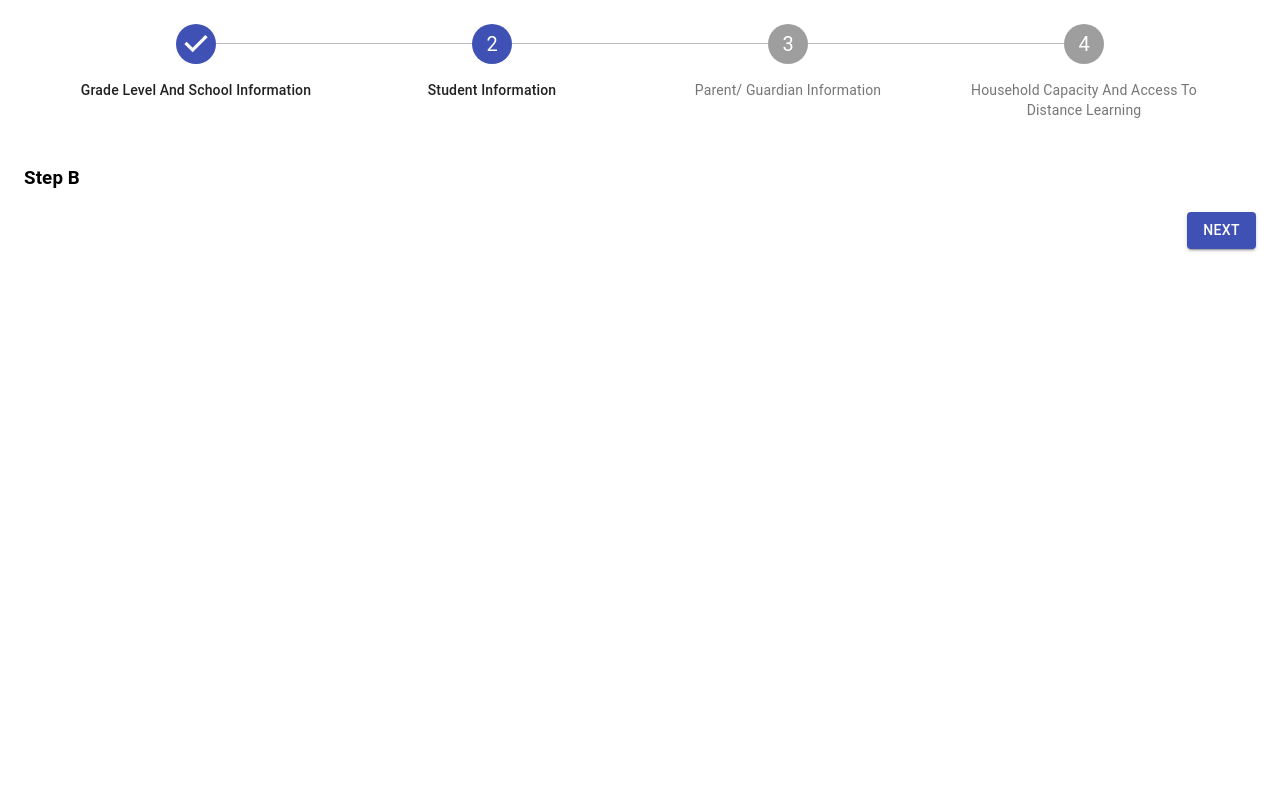
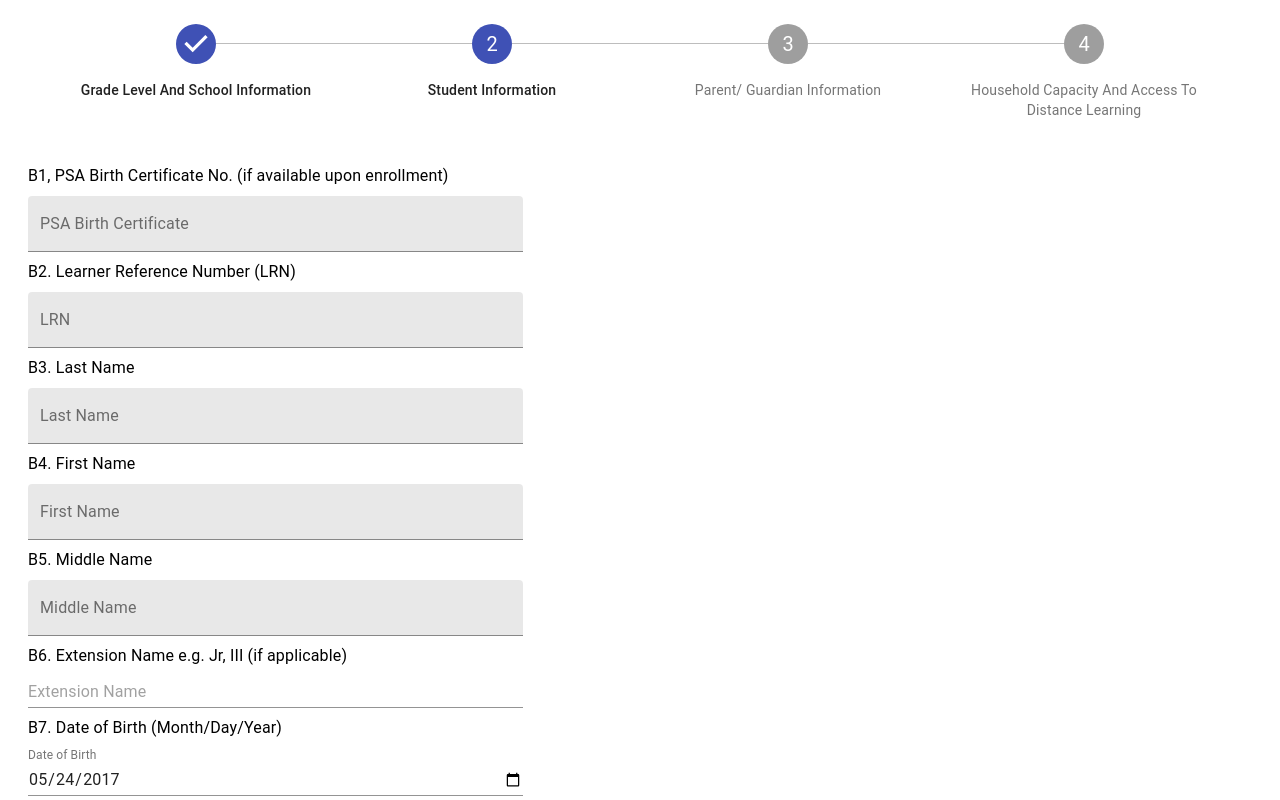
Before and after one commit to nonsense00027/dorshs, a React (Create React App) app: page / in a window 1280 px wide. Both pictures are taken after a click on the button "NEXT". Shown: the top 800 px of the page. Built offline with nearby package versions, Linux system fonts and the light colour scheme.

Commit message:
StepB added

```diff
--- a/src/pages/Enrollment/StepB.js
+++ b/src/pages/Enrollment/StepB.js
@@ -1,34 +1,251 @@
 import React, { useState } from "react";
 import { Button } from "@material-ui/core";
+import { makeStyles } from '@material-ui/core/styles';
+
+import TextField from '@material-ui/core/TextField';
+import Input from '@material-ui/core/Input';
+import Checkbox from '@material-ui/core/Checkbox';
+
+const useStyles = makeStyles((theme) => ({
+  root: {
+    '& > *': {
+      margin: theme.spacing(0.5),
+      width: '55ch',
+    },
+    container: {
+      display: 'flex',
+      flexWrap: 'wrap',
+    },
+    textField: {
+      width: '60ch',
+    },
+  },
+}));
 
 function StepB({ handleNext }) {
-  const [birthCertificateNo, setBirthCertificateNo] = useState("");
-  const [lrnNo, setLrnNo] = useState("");
-  const [lastname, setLastname] = useState("");
-  const [firstname, setFirstname] = useState("");
-  const [middlename, setMiddlename] = useState("");
-  const [extensionname, setExtensionname] = useState("");
-  const [birthdate, setBirthdate] = useState("");
-  const [age, setAge] = useState("");
-  const [sex, setSex] = useState("");
-  const [ip, setIp] = useState(false);
-  const [ipType, setIpType] = useState("");
-  const [motherTongue, setMotherTongue] = useState("");
-  const [religion, setReligion] = useState("");
-  const [specialNeeds, setSpecialNeeds] = useState(false);
-  const [specialNeedsType, setSpecialNeedsType] = useState("");
-  const [device, setDevice] = useState(false);
-  const [deviceType, setDeviceType] = useState("");
-  const [houseNumber, setHouseNumber] = useState("");
-  const [subdivision, setSubdivision] = useState("");
-  const [barangay, setBarangay] = useState("");
-  const [city, setCity] = useState("");
-  const [province, setProvince] = useState("");
-  const [region, setRegion] = useState("");
+  const classes = useStyles();
+
+
+  // const [birthCertificateNo, setBirthCertificateNo] = useState("");
+  // const [lrnNo, setLrnNo] = useState("");
+  // const [lastname, setLastname] = useState("");
+  // const [firstname, setFirstname] = useState("");
+  // const [middlename, setMiddlename] = useState("");
+  // const [extensionname, setExtensionname] = useState("");
+  // const [birthdate, setBirthdate] = useState("");
+  // const [age, setAge] = useState("");
+  // const [sex, setSex] = useState("");
+  // const [ip, setIp] = useState(false);
+  // const [ipType, setIpType] = useState("");
+  // const [motherTongue, setMotherTongue] = useState("");
+  // const [religion, setReligion] = useState("");
+  // const [specialNeeds, setSpecialNeeds] = useState(false);
+  // const [specialNeedsType, setSpecialNeedsType] = useState("");
+  // const [device, setDevice] = useState(false);
+  // const [deviceType, setDeviceType] = useState("");
+  // const [houseNumber, setHouseNumber] = useState("");
+  // const [subdivision, setSubdivision] = useState("");
+  // const [barangay, setBarangay] = useState("");
+  // const [city, setCity] = useState("");
+  // const [province, setProvince] = useState("");
+  // const [region, setRegion] = useState("");
+
+
+
+
 
   return (
     <div>
-      <h3>Step B</h3>
+      <form className={classes.root} noValidate autoComplete="off">
+      <p>
+        B1, PSA Birth Certificate No. (if available upon enrollment)
+      </p>
+      <TextField id="filled-basic" label="PSA Birth Certificate" variant="filled" />
+      </form>
+
+      <form className={classes.root} noValidate autoComplete="off">
+      <p>
+        B2. Learner Reference Number (LRN)
+      </p>
+      <TextField id="filled-basic" label="LRN" variant="filled" />
+      </form>
+
+      <form className={classes.root} noValidate autoComplete="off">
+      <p>
+        B3. Last Name
+      </p>
+      <TextField id="filled-basic" label="Last Name" variant="filled" />
+      </form>
+
+      <form className={classes.root} noValidate autoComplete="off">
+      <p>
+        B4. First Name
+      </p>
+      <TextField id="filled-basic" label="First Name" variant="filled" />
+      </form>
+
+      <form className={classes.root} noValidate autoComplete="off">
+      <p>
+        B5. Middle Name
+      </p>
+      <TextField id="filled-basic" label="Middle Name" variant="filled" />
+      </form>
+
+      <form className={classes.root} noValidate autoComplete="off">
+      <p>
+        B6. Extension Name e.g. Jr, III (if applicable)
+      </p>
+      <Input placeholder='Extension Name' inputProps={{ 'aria-label': 'description' }} />
+      </form>
+
+      <form className={classes.root} noValidate autoComplete="off">
+      <p>
+        B7. Date of Birth (Month/Day/Year)
+      </p>
+      <TextField
+        id="date"
+        label="Date of Birth"
+        type="date"
+        defaultValue="2017-05-24"
+        className={classes.textField}
+        InputLabelProps={{
+          shrink: true,
+        }}
+      />
+      </form>
+
+        <div>
+          <p>
+           B8. Age
+          </p>
+          <Input placeholder='Age' inputProps={{ 'aria-label': 'description' }} />
+        </div>
+        <div>
+          <p>
+           B9. Sex
+          </p>
+          <Checkbox value="1" inputProps={{ 'aria-label': 'Checkbox A' }} />
+          <label>Male</label>
+          <Checkbox value="2" inputProps={{ 'aria-label': 'Checkbox B' }} />
+          <label>Female</label>
+        </div>
+
+        <div>
+          <p>
+           B10. Belonging to Indienous People (IP)
+          </p>
+          <Checkbox value="1" inputProps={{ 'aria-label': 'Checkbox A' }} />
+          <label>Yes</label>
+          <Checkbox value="2" inputProps={{ 'aria-label': 'Checkbox B' }} />
+          <label>No</label>
+        </div>
+
+        <div className={classes.root} noValidate autoComplete="off">
+          <p>
+           B11. If yes, please specify:
+          </p>
+          <Input placeholder='Please Specify' inputProps={{ 'aria-label': 'description' }} />
+        </div>
+
+      <form className={classes.root} noValidate autoComplete="off">
+      <p>
+        B12. Mother Tounge
+      </p>
+      <TextField id="filled-basic" label="Mother Tounge" variant="filled" />
+      </form>
+
+      <form className={classes.root} noValidate autoComplete="off">
+      <p>
+        B13. Religion
+      </p>
+      <TextField id="filled-basic" label="Religion" variant="filled" />
+      </form>
+
+        <div>
+          <h4>
+            For Learnes with Special Education Needs
+          </h4>
+        </div>
+
+      <div>
+          <p>
+           B14. Does the learner have special education needs?
+          (i.e. physical, mental, developmental disability, medical condition, giftedness, among others)
+          </p>
+          <Checkbox value="1" inputProps={{ 'aria-label': 'Checkbox A' }} />
+          <label>Yes</label>
+          <Checkbox value="2" inputProps={{ 'aria-label': 'Checkbox B' }} />
+          <label>No</label>
+        </div>
+
+        <div className={classes.root} noValidate autoComplete="off">
+          <p>
+           B15. If yes, please specify:
+          </p>
+          <Input placeholder='Please Specify' inputProps={{ 'aria-label': 'description' }} />
+        </div>
+
+        <div>
+          <p>
+         B16. Do you have any assistive technology devices available at home?
+          (i.e. screen reader, Braille, DAISY)
+          </p>
+          <Checkbox value="1" inputProps={{ 'aria-label': 'Checkbox A' }} />
+          <label>Yes</label>
+          <Checkbox value="2" inputProps={{ 'aria-label': 'Checkbox B' }} />
+          <label>No</label>
+        </div>
+
+        <div className={classes.root} noValidate autoComplete="off">
+          <p>
+           B17. If yes, please specify:
+          </p>
+          <Input placeholder='Please Specify' inputProps={{ 'aria-label': 'description' }} />
+        </div>
+
+        <div>
+          <h4>Address</h4>
+        </div>
+
+        <div className={classes.root} noValidate autoComplete="off">
+          <p>
+           B18. House Number and Street
+          </p>
+          <TextField id="filled-basic" label="House Number and Street" variant="filled" />
+        </div>
+
+        <div className={classes.root} noValidate autoComplete="off">
+          <p>
+           B19. Subdivision/ Village/ Zone
+          </p>
+          <TextField id="filled-basic" label="Subdivision/ Village/ Zone" variant="filled" />
+        </div>
+        <div className={classes.root} noValidate autoComplete="off">
+          <p>
+           B20. Barangay
+          </p>
+          <TextField id="filled-basic" label="Barangay" variant="filled" />
+        </div>
+
+        <div className={classes.root} noValidate autoComplete="off">
+          <p>
+           B21. City/ Municipality
+          </p>
+          <TextField id="filled-basic" label="Municipality" variant="filled" />
+        </div>
+        <div className={classes.root} noValidate autoComplete="off">
+          <p>
+           B22. Province
+          </p>
+          <TextField id="filled-basic" label="Province" variant="filled" />
+        </div>
+        <div className={classes.root} noValidate autoComplete="off">
+          <p>
+           B23. Region
+          </p>
+          <TextField id="filled-basic" label="Region" variant="filled" />
+        </div>
+
       <div className="enrollment__buttonContainer">
         <Button variant="contained" color="primary" onClick={handleNext}>
           Next
```
